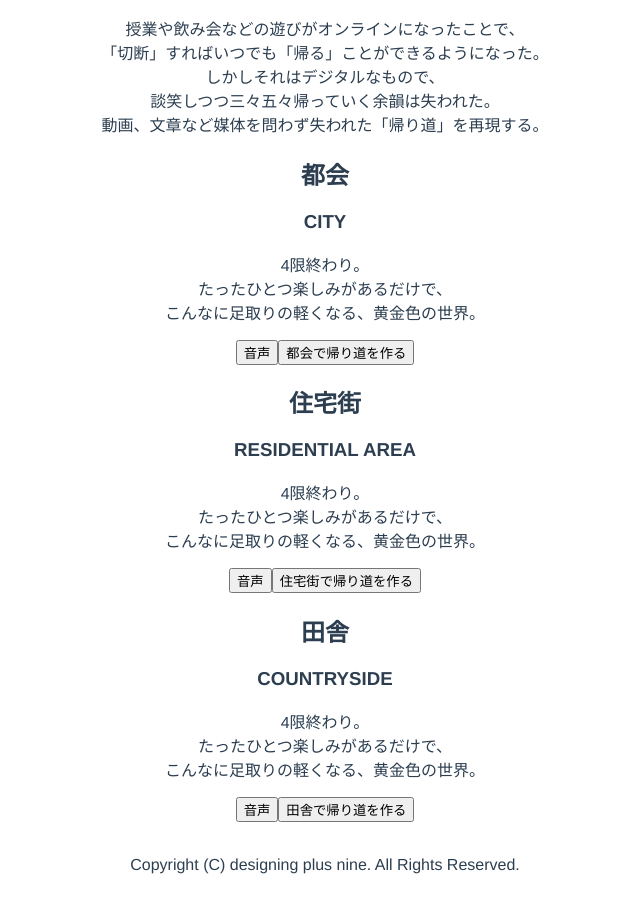
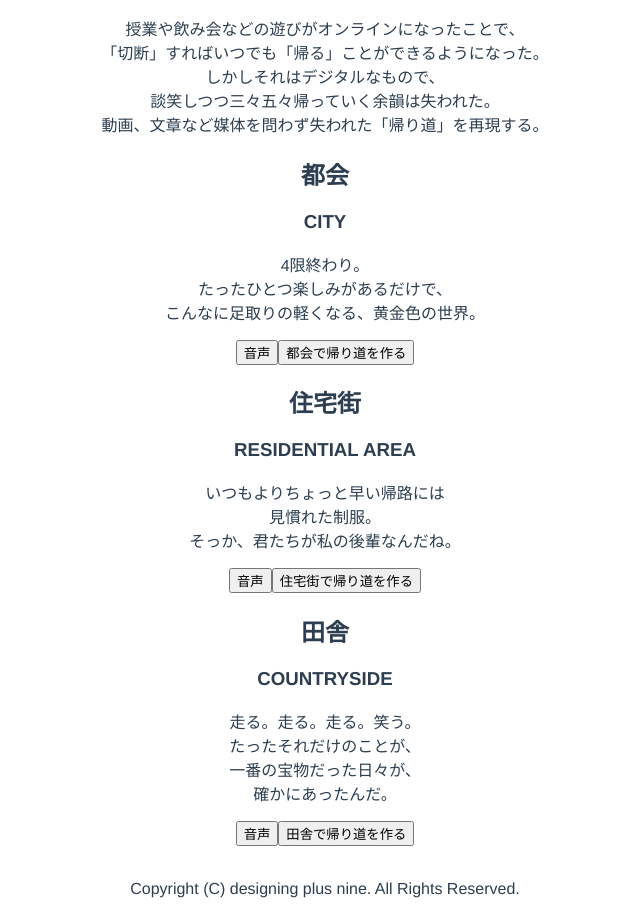
Before and after one commit to rtr-dnd/2020komafes, a Vue app: page / in a window 1280 px wide. Shown: the whole page, without its empty margins (315-955 px from the left). Before the commit the page ends 890 px from the top, so only its background shows below. Built offline with nearby package versions, Linux system fonts and the light colour scheme.

Commit message:
Home.vueいじった

```diff
--- a/src/views/Home.vue
+++ b/src/views/Home.vue
@@ -33,9 +33,9 @@
       <h2 class="case resid">住宅街</h2>
       <h3 class="case resid">RESIDENTIAL AREA</h3>
       <p class="case resid">
-        4限終わり。<br>
-        たったひとつ楽しみがあるだけで、<br>
-        こんなに足取りの軽くなる、黄金色の世界。<br>
+        いつもよりちょっと早い帰路には<br>
+        見慣れた制服。<br>
+        そっか、君たちが私の後輩なんだね。<br>
       </p>
       <button class="sound">音声</button>
       <img src="" alt="" class="img-case">
@@ -49,9 +49,10 @@
       <h2 class="case country">田舎</h2>
       <h3 class="case country">COUNTRYSIDE</h3>
       <p class="case country">
-        4限終わり。<br>
-        たったひとつ楽しみがあるだけで、<br>
-        こんなに足取りの軽くなる、黄金色の世界。<br>
+        走る。走る。走る。笑う。<br>
+        たったそれだけのことが、<br>
+        一番の宝物だった日々が、<br>
+        確かにあったんだ。<br>
       </p>
       <button class="sound">音声</button>
       <img src="" alt="" class="img-case">
```
